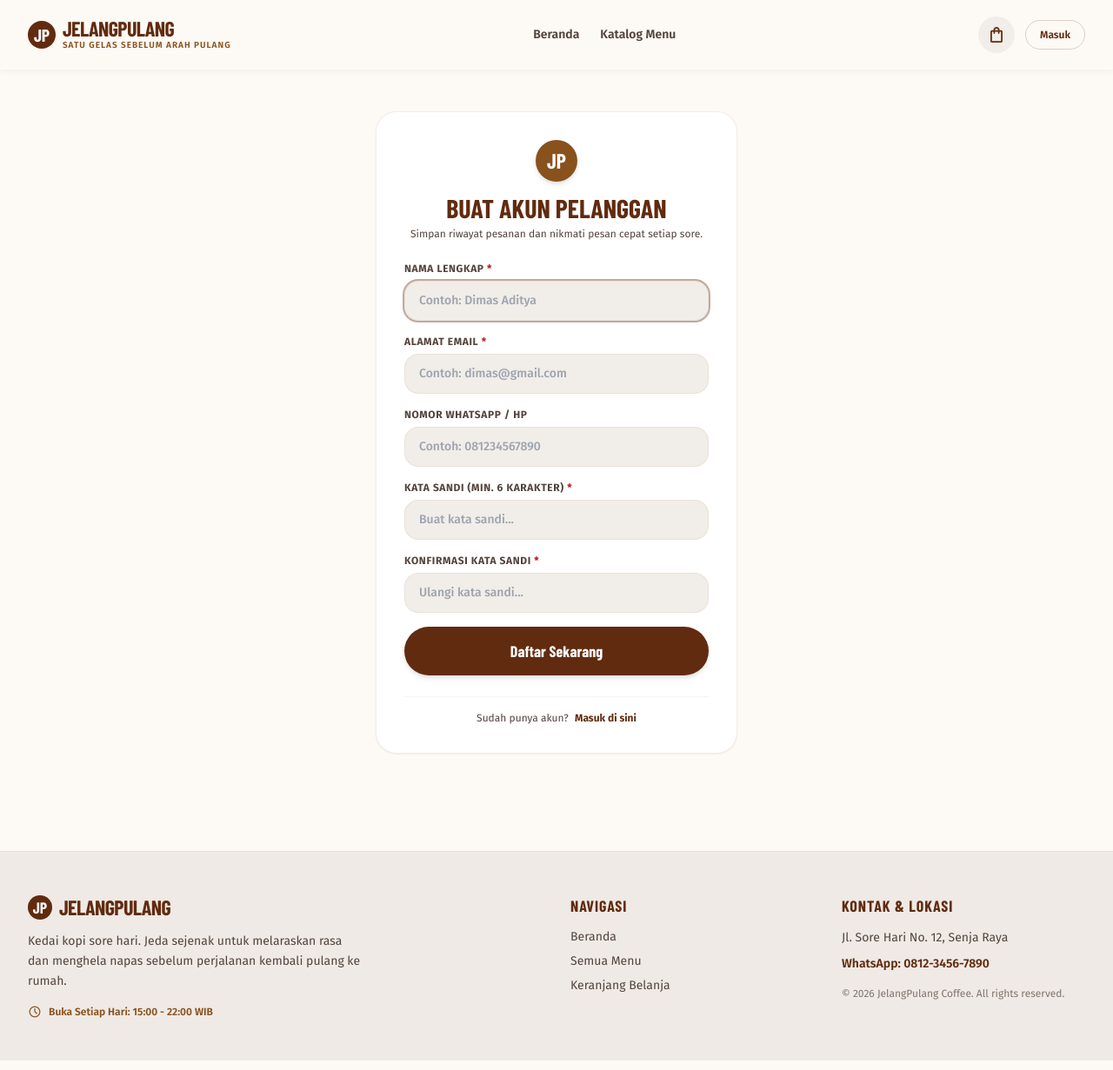
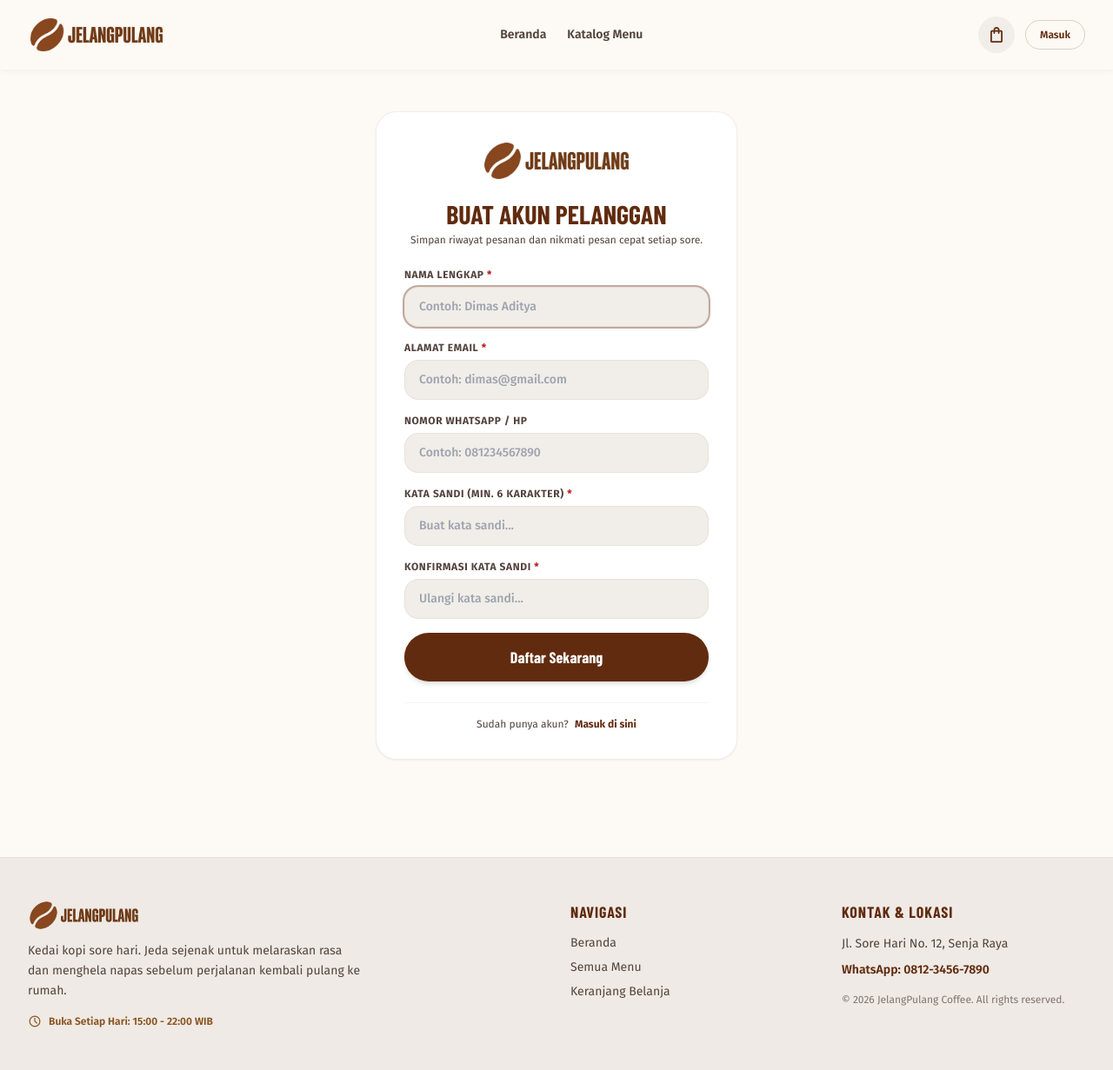
Before and after one commit to baim088/jelangpulang-coffee, a Laravel app: page /register in a window 1280 px wide. Shown: the whole page at 87% size. Run offline with Laravel 12, Linux system fonts and the light colour scheme; some libraries are stand-ins or nearby versions; some web fonts are replaced.

Commit message:
refactor(ui): extract and apply transparent JelangPulang logo across all layouts, auth, and receipt views

```diff
--- a/resources/views/auth/login.blade.php
+++ b/resources/views/auth/login.blade.php
@@ -5,7 +5,9 @@
         <div class="bg-surface-container-lowest rounded-3xl p-6 sm:p-8 shadow-sm border border-outline-variant/30">
             <!-- Header -->
             <div class="text-center mb-6">
-                <span class="w-12 h-12 rounded-full bg-primary flex items-center justify-center text-on-primary font-headline font-bold text-2xl mx-auto mb-3 shadow-md">JP</span>
+                <a href="{{ route('home') }}" class="inline-block mb-3">
+                    <img src="{{ asset('images/logo.png') }}" alt="JelangPulang" class="h-12 w-auto object-contain mx-auto">
+                </a>
                 <h1 class="font-display text-3xl font-extrabold text-primary uppercase">Senang Melihatmu Kembali</h1>
                 <p class="text-xs text-on-surface-variant mt-1">Satu tegukan lagi sebelum arah pulang.</p>
             </div>
--- a/resources/views/auth/register.blade.php
+++ b/resources/views/auth/register.blade.php
@@ -5,7 +5,9 @@
         <div class="bg-surface-container-lowest rounded-3xl p-6 sm:p-8 shadow-sm border border-outline-variant/30">
             <!-- Header -->
             <div class="text-center mb-6">
-                <span class="w-12 h-12 rounded-full bg-secondary text-white flex items-center justify-center font-headline font-bold text-2xl mx-auto mb-3 shadow-md">JP</span>
+                <a href="{{ route('home') }}" class="inline-block mb-3">
+                    <img src="{{ asset('images/logo.png') }}" alt="JelangPulang" class="h-12 w-auto object-contain mx-auto">
+                </a>
                 <h1 class="font-display text-3xl font-extrabold text-primary uppercase">Buat Akun Pelanggan</h1>
                 <p class="text-xs text-on-surface-variant mt-1">Simpan riwayat pesanan dan nikmati pesan cepat setiap sore.</p>
             </div>
--- a/resources/views/components/customer-layout.blade.php
+++ b/resources/views/components/customer-layout.blade.php
@@ -64,12 +64,9 @@
     <header class="fixed top-0 left-0 right-0 z-50 bg-surface/90 backdrop-blur-md shadow-[0_1px_8px_rgba(92,35,8,0.06)]">
         <div class="h-20 max-w-7xl mx-auto px-4 sm:px-6 lg:px-8 flex items-center justify-between">
             <!-- Brand Logo -->
-            <a href="{{ route('home') }}" class="flex items-center gap-2">
-                <span class="w-8 h-8 rounded-full bg-primary flex items-center justify-center text-on-primary font-headline font-bold text-xl">JP</span>
-                <div class="flex flex-col">
-                    <span class="font-headline text-2xl font-bold tracking-tight text-primary leading-none">JELANGPULANG</span>
-                    <span class="text-[10px] tracking-widest uppercase text-secondary font-semibold">Satu gelas sebelum arah pulang</span>
-                </div>
+            <a href="{{ route('home') }}" class="flex items-center gap-2 group">
+                <img src="{{ asset('images/logo.png') }}" alt="JELANGPULANG" class="h-11 w-auto object-contain">
+                <span class="sr-only">JELANGPULANG</span>
             </a>
 
             <!-- Nav Links (Desktop) -->
@@ -188,8 +185,7 @@
         <div class="max-w-7xl mx-auto px-4 sm:px-6 lg:px-8 grid grid-cols-1 md:grid-cols-4 gap-8">
             <div class="md:col-span-2 space-y-3">
                 <div class="flex items-center gap-2">
-                    <span class="w-7 h-7 rounded-full bg-primary flex items-center justify-center text-on-primary font-headline font-bold text-lg">JP</span>
-                    <span class="font-headline text-2xl font-bold tracking-tight text-primary">JELANGPULANG</span>
+                    <img src="{{ asset('images/logo.png') }}" alt="JelangPulang Coffee" class="h-9 w-auto object-contain">
                 </div>
                 <p class="text-sm leading-relaxed max-w-sm">
                     Kedai kopi sore hari. Jeda sejenak untuk melaraskan rasa dan menghela napas sebelum perjalanan kembali pulang ke rumah.
--- a/resources/views/kasir/struk.blade.php
+++ b/resources/views/kasir/struk.blade.php
@@ -83,7 +83,8 @@
 
     <!-- Header Toko -->
     <div class="text-center">
-        <div class="font-bold" style="font-size: 14px; letter-spacing: 1px;">JELANGPULANG</div>
+        <img src="{{ asset('images/logo.png') }}" alt="JelangPulang" style="max-height: 28px; width: auto; margin: 0 auto 4px auto; display: block; filter: grayscale(100%);">
+        <div class="font-bold" style="font-size: 13px; letter-spacing: 1px;">JELANGPULANG</div>
         <div style="font-size: 9px;">KEDAI KOPI SENJA & BERSANTAI</div>
         <div style="font-size: 9px; margin-top: 2px;">{{ $store->address ?? 'Jl. Menuju Senja No. 24' }}</div>
         <div style="font-size: 9px;">Telp: {{ $store->phone ?? '0812-3456-7890' }}</div>
```
Also changed, not shown: resources/views/components/kasir-layout.blade.php (+4 -5 lines), resources/views/layouts/customer.blade.php (+4 -8 lines), public/images/logo-icon.png (added), public/images/logo-jelangpulang.png (added), public/images/logo-transparan.png (added), public/images/logo.png (added).
